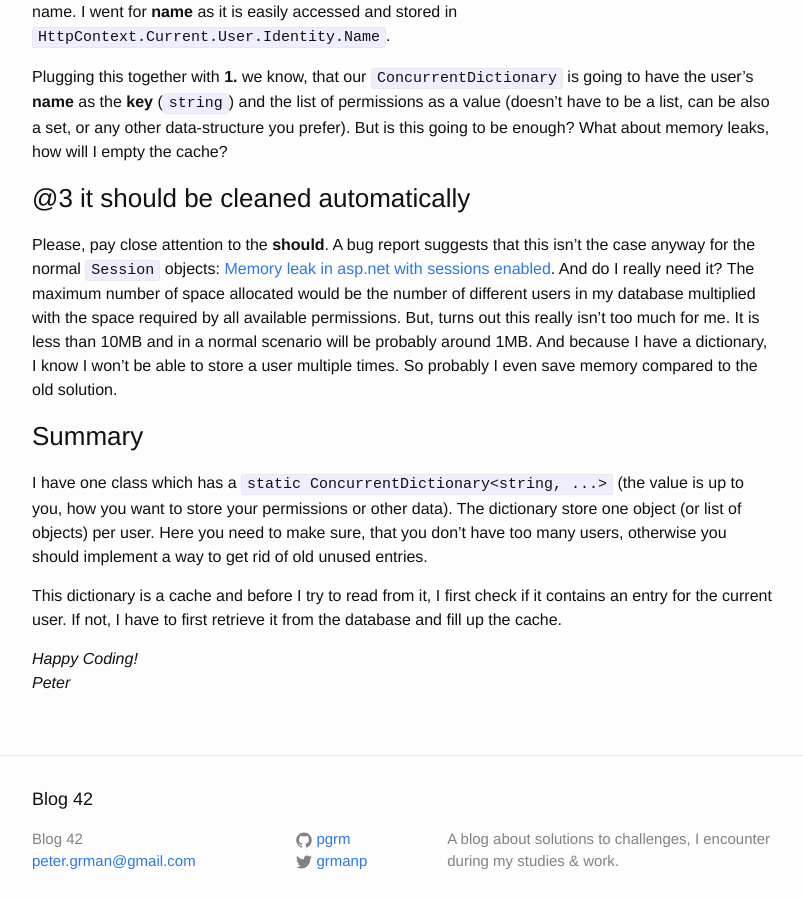
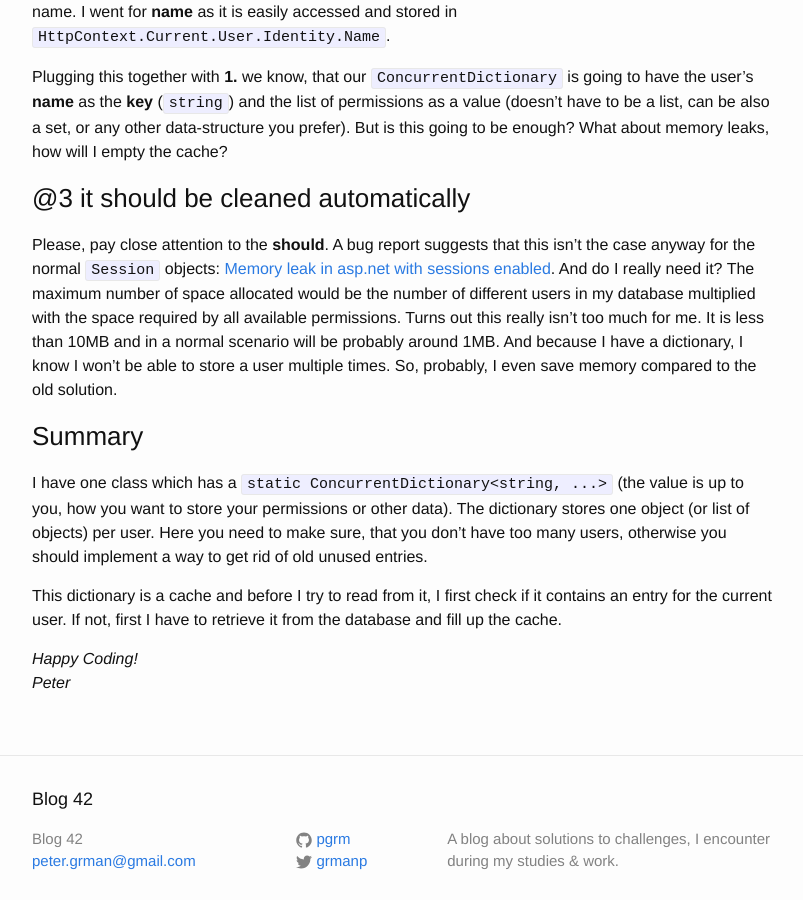
Before and after one commit to pgrm/pgrm.github.io, a Jekyll site: the page built from _posts/2015/2015-02-23-request-authorization-in-asp.net-web-api-in-mono.markdown, in a window 1280 px wide and 900 px high, scrolled down 1004 px. Shown: the whole window, without its empty margins (238-1041 px from the left). Built offline with Jekyll 4.4.1, drawn with Linux system fonts in a browser that asks for light colours; comment, search, counter and statistics services are not loaded; some of the changed text lies outside the part shown.

Commit message:
Grammer correction

```diff
--- a/_posts/2015/2015-02-23-request-authorization-in-asp.net-web-api-in-mono.markdown
+++ b/_posts/2015/2015-02-23-request-authorization-in-asp.net-web-api-in-mono.markdown
@@ -33,10 +33,10 @@ Plugging this together with **1.** we know, that our `ConcurrentDictionary` is g
 
 ### @3 it should be cleaned automatically
 
-Please, pay close attention to the **should**. A bug report suggests that this isn't the case anyway for the normal `Session` objects: [Memory leak in asp.net with sessions enabled](https://bugzilla.xamarin.com/show_bug.cgi?id=381). And do I really need it? The maximum number of space allocated would be the number of different users in my database multiplied with the space required by all available permissions. But, turns out this really isn't too much for me. It is less than 10MB and in a normal scenario will be probably around 1MB. And because I have a dictionary, I know I won't be able to store a user multiple times. So probably I even save memory compared to the old solution.
+Please, pay close attention to the **should**. A bug report suggests that this isn't the case anyway for the normal `Session` objects: [Memory leak in asp.net with sessions enabled](https://bugzilla.xamarin.com/show_bug.cgi?id=381). And do I really need it? The maximum number of space allocated would be the number of different users in my database multiplied with the space required by all available permissions. Turns out this really isn't too much for me. It is less than 10MB and in a normal scenario will be probably around 1MB. And because I have a dictionary, I know I won't be able to store a user multiple times. So, probably, I even save memory compared to the old solution.
 
 ### Summary
 
-I have one class which has a `static ConcurrentDictionary<string, ...>` (the value is up to you, how you want to store your permissions or other data). The dictionary store one object (or list of objects) per user. Here you need to make sure, that you don't have too many users, otherwise you should implement a way to get rid of old unused entries.
+I have one class which has a `static ConcurrentDictionary<string, ...>` (the value is up to you, how you want to store your permissions or other data). The dictionary stores one object (or list of objects) per user. Here you need to make sure, that you don't have too many users, otherwise you should implement a way to get rid of old unused entries.
 
-This dictionary is a cache and before I try to read from it, I first check if it contains an entry for the current user. If not, I have to first retrieve it from the database and fill up the cache.
+This dictionary is a cache and before I try to read from it, I first check if it contains an entry for the current user. If not, first I have to retrieve it from the database and fill up the cache.
```
Also changed, not shown: other parts of _posts/2015/2015-02-23-request-authorization-in-asp.net-web-api-in-mono.markdown (+1 -1 lines).
